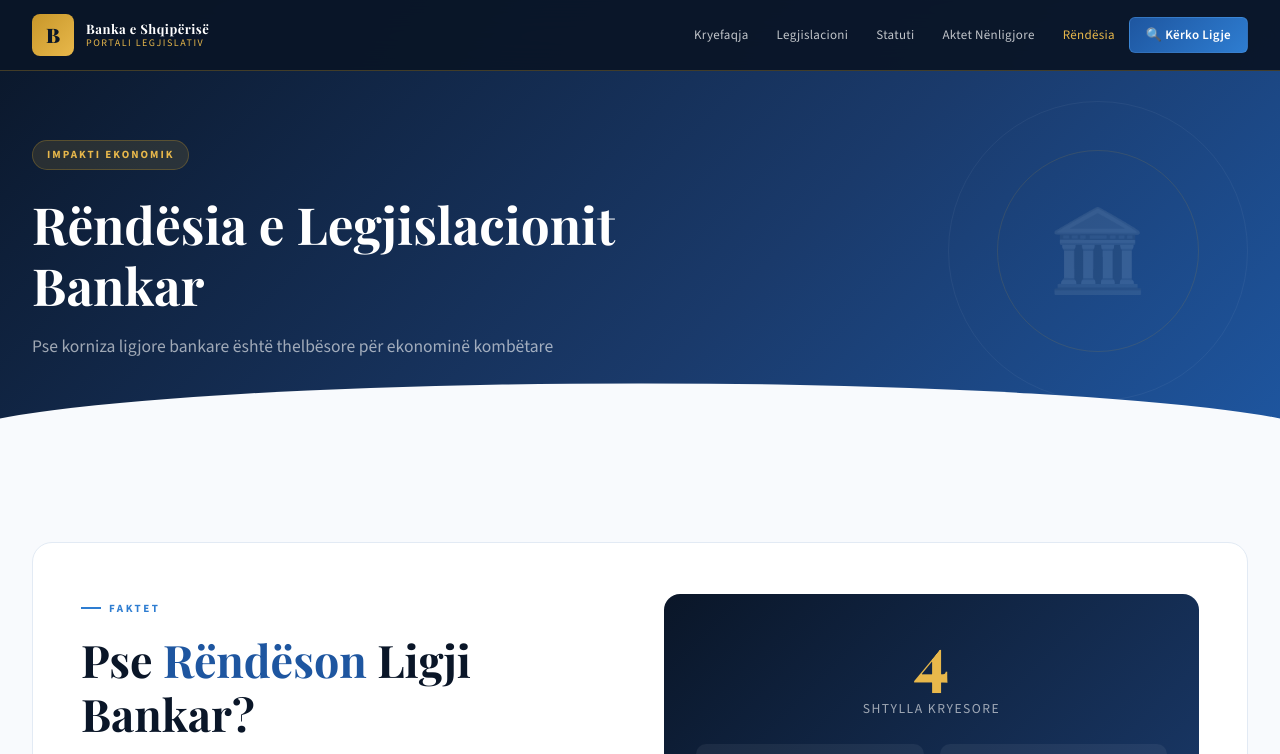
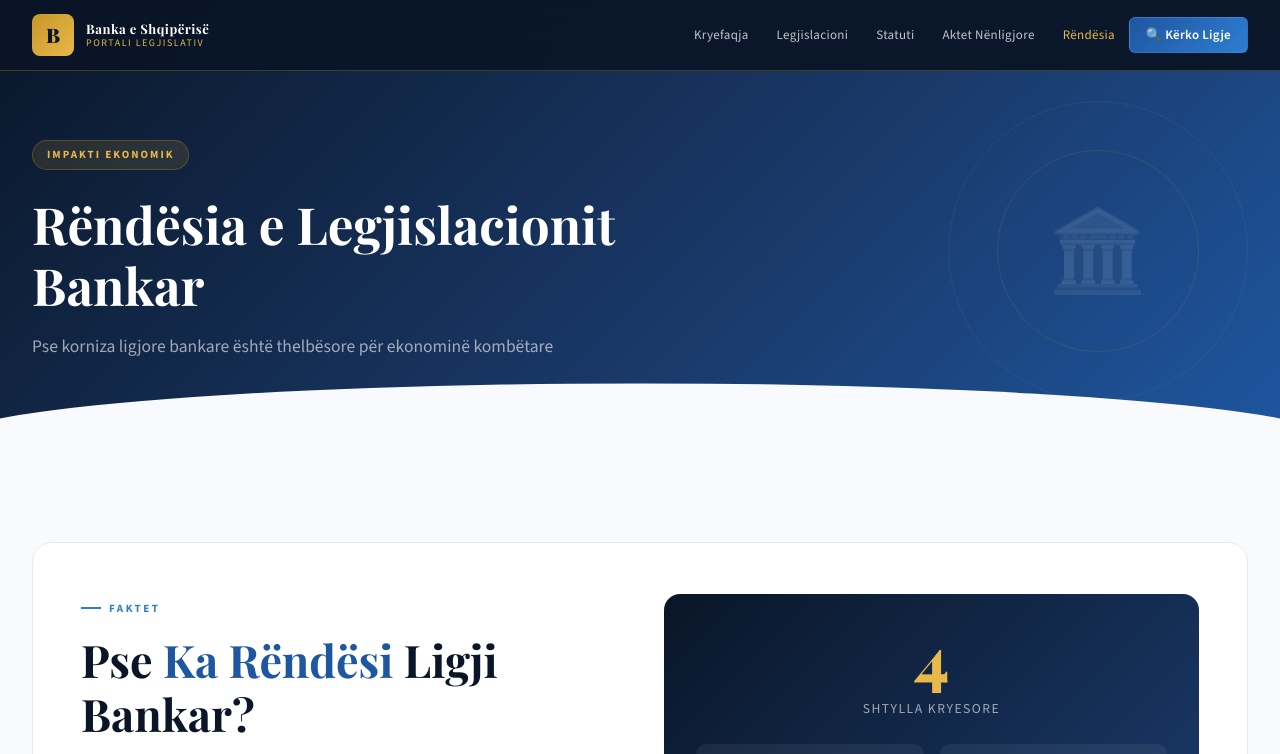
Before and after one commit to sdjispzj009/Banka, a plain HTML site: page index.html in a window 1280 px wide. Both pictures are taken after a click on the link "Rëndësia". Shown: the top 754 px of the page. Drawn offline with nearby package versions, Linux system fonts and the light colour scheme.

Commit message:
Update index.html

```diff
--- a/index.html
+++ b/index.html
@@ -2189,7 +2189,7 @@
       <div class="importance-hero animate-in">
         <div>
           <div class="section-tag">Faktet</div>
-          <h2 class="section-title" style="margin-bottom: 1rem;">Pse <em>Rëndëson</em> Ligji Bankar?</h2>
+          <h2 class="section-title" style="margin-bottom: 1rem;">Pse <em>Ka Rëndësi</em> Ligji Bankar?</h2>
           <p style="font-size: 1rem; color: var(--text-muted); line-height: 1.8; font-weight: 300;">Legjislacioni bankar nuk është thjesht teknikë juridike — është themeli mbi të cilin ndërtohet besimi publik në sistemin financiar. Pa kuadrin e duhur ligjor, bankat nuk mund të funksionojnë, kursimet e qytetarëve nuk janë të sigurta, dhe ekonomia kombëtare mbetet e cenueshme.</p>
         </div>
         <div class="importance-stat-big">
```
